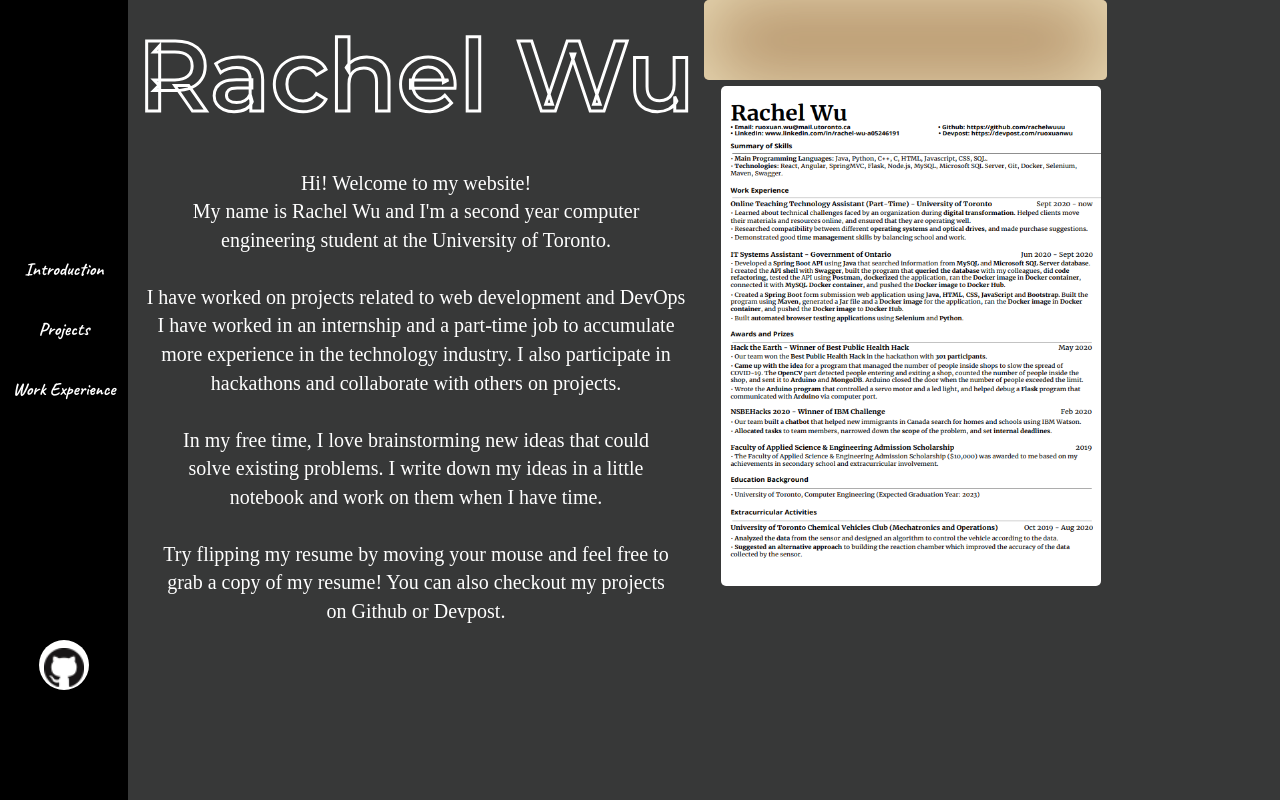
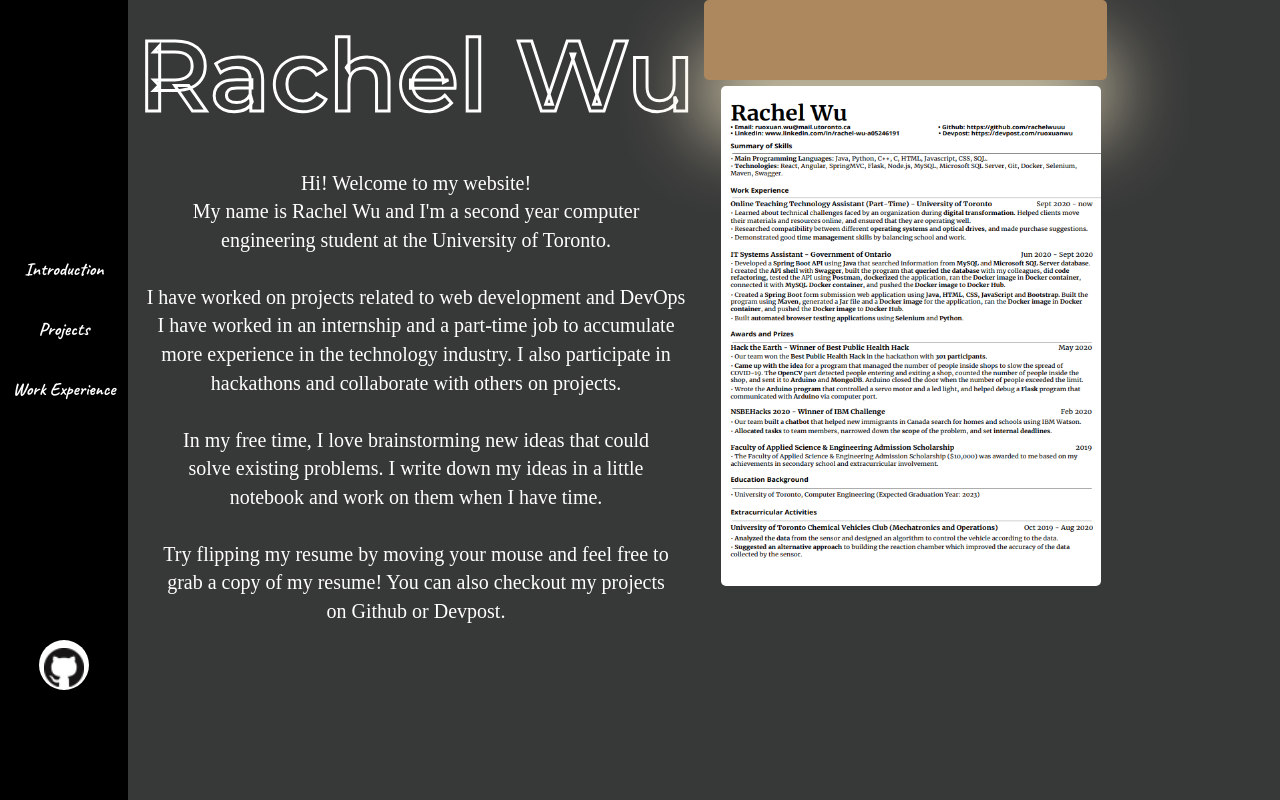
Before and after one commit to rachelwuuu/personalWebsite, an Angular app in the folder Documents/tech projects/Website Project/personal portafolio/personalWebsite/personalWebsite/: page /intro in a window 1280 px wide. Built offline with nearby package versions, Linux system fonts and the light colour scheme; a web font is replaced by a local one.

Commit message:
added light under lamp

```diff
--- a/Documents/tech projects/Website Project/personal portafolio/personalWebsite/personalWebsite/src/app/intro/intro.component.css
+++ b/Documents/tech projects/Website Project/personal portafolio/personalWebsite/personalWebsite/src/app/intro/intro.component.css
@@ -111,6 +111,7 @@ a:hover{
 }*/
 .lamp{
     box-shadow: inset 0px 0px 80px  rgb(240, 228, 192);
+    box-shadow: 0px 50px 80px  rgb(240, 228, 192);
     position:absolute;
     height:10%;
     width:70%;
```
